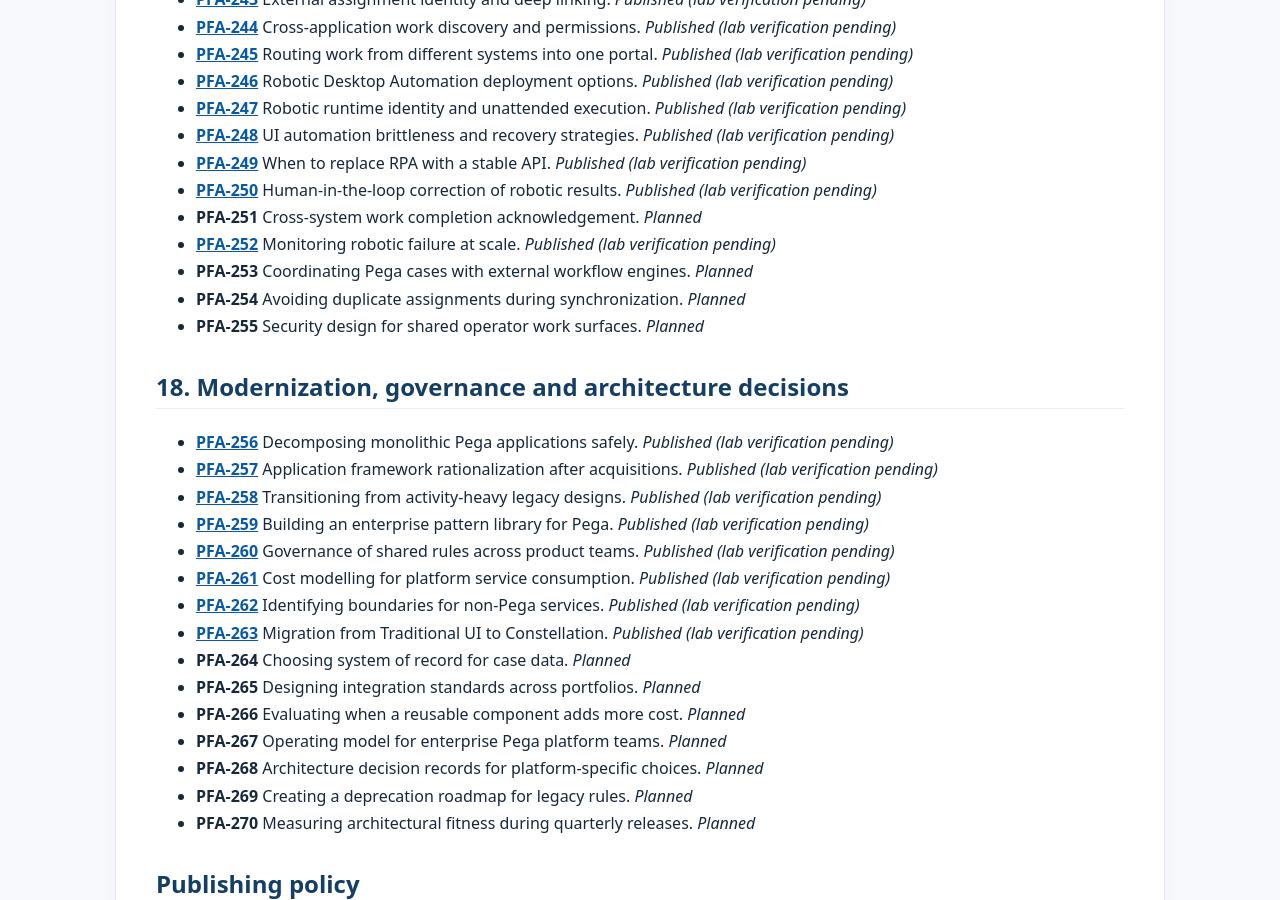
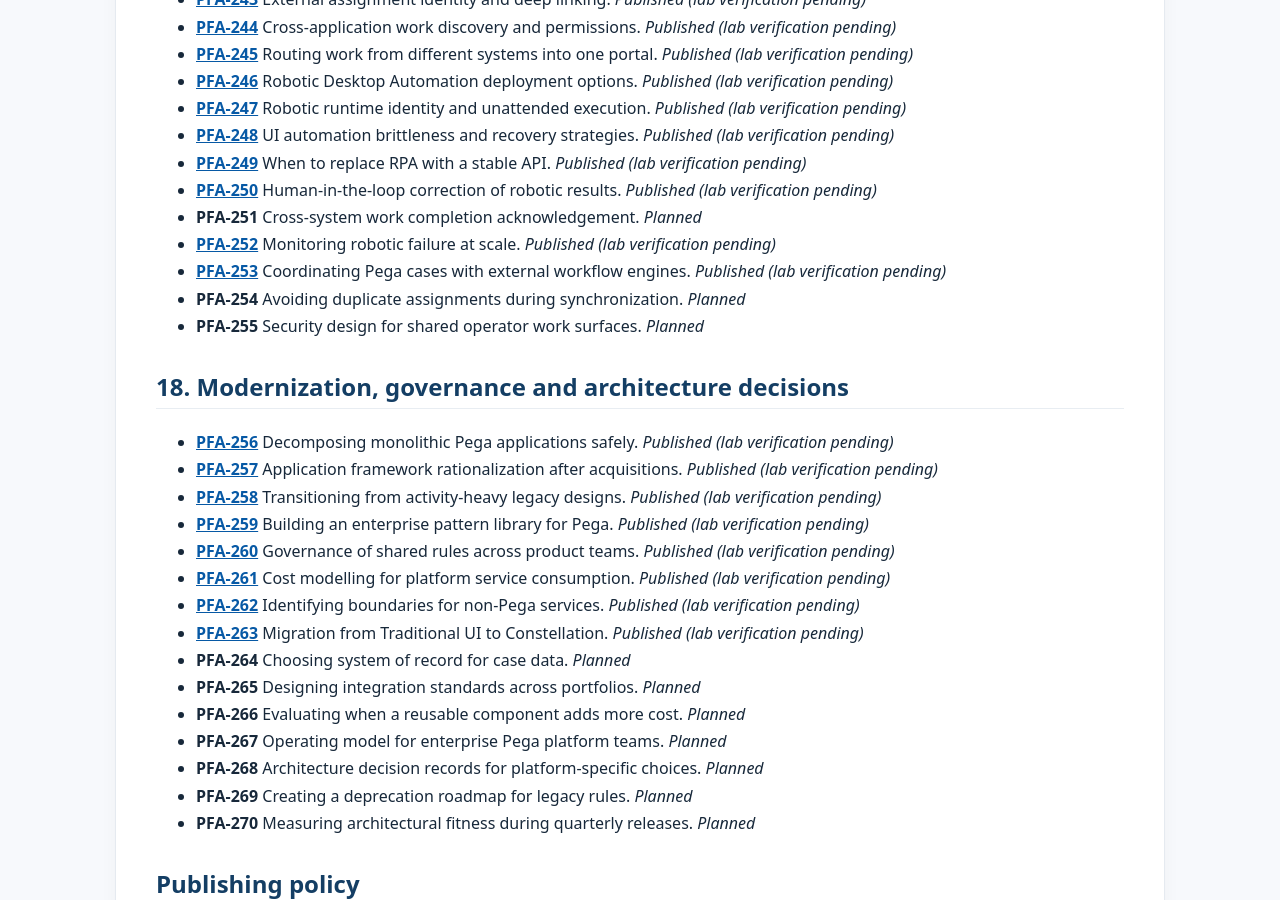
Before and after one commit to chandransandeep/pega-feature-atlas, a Jekyll site: the page built from docs/feature-inventory.md, in a window 1280 px wide and 900 px high, scrolled down 9137 px. Built offline with Jekyll 4.4.1, drawn with Linux system fonts in a browser that asks for light colours.

Commit message:
Publish PFA-253: pfa-253-coordinating-pega-cases-with-external-workflow-engines

```diff
--- a/docs/commit-date-register.tsv
+++ b/docs/commit-date-register.tsv
@@ -259,3 +259,4 @@ docs/articles/decision-governance/pfa-239-auditing-automated-decisions-and-human
 docs/articles/ai-assistance/pfa-240-designing-safe-escalation-from-ai-assistant-to-agent.md	2025-03-09	2026-10-31T06:08:24+00:00	random_past_date
 docs/articles/robotic-automation/pfa-250-human-in-the-loop-correction-of-robotic-results.md	2023-04-26	2026-10-31T06:08:24+00:00	random_past_date
 docs/articles/robotic-operations/pfa-252-monitoring-robotic-failure-at-scale.md	2022-08-19	2026-10-31T06:08:32+00:00	random_past_date
+docs/articles/workflow-orchestration/pfa-253-coordinating-pega-cases-with-external-workflow-engines.md	2025-02-16	2026-10-31T06:08:32+00:00	random_past_date
--- a/docs/feature-inventory.md
+++ b/docs/feature-inventory.md
@@ -366,7 +366,7 @@ This is the editorial plan for Pega Feature Atlas. It is not a list of completed
 - **[PFA-250](articles/robotic-automation/pfa-250-human-in-the-loop-correction-of-robotic-results.md)** Human-in-the-loop correction of robotic results. _Published (lab verification pending)_
 - **PFA-251** Cross-system work completion acknowledgement. _Planned_
 - **[PFA-252](articles/robotic-operations/pfa-252-monitoring-robotic-failure-at-scale.md)** Monitoring robotic failure at scale. _Published (lab verification pending)_
-- **PFA-253** Coordinating Pega cases with external workflow engines. _Planned_
+- **[PFA-253](articles/workflow-orchestration/pfa-253-coordinating-pega-cases-with-external-workflow-engines.md)** Coordinating Pega cases with external workflow engines. _Published (lab verification pending)_
 - **PFA-254** Avoiding duplicate assignments during synchronization. _Planned_
 - **PFA-255** Security design for shared operator work surfaces. _Planned_
 
```
Also changed, not shown: README.md, docs/articles/workflow-orchestration/pfa-253-coordinating-pega-cases-with-external-workflow-engines.md (renamed from drafts/pfa-253-coordinating-pega-cases-with-external-workflow-engines.md).
